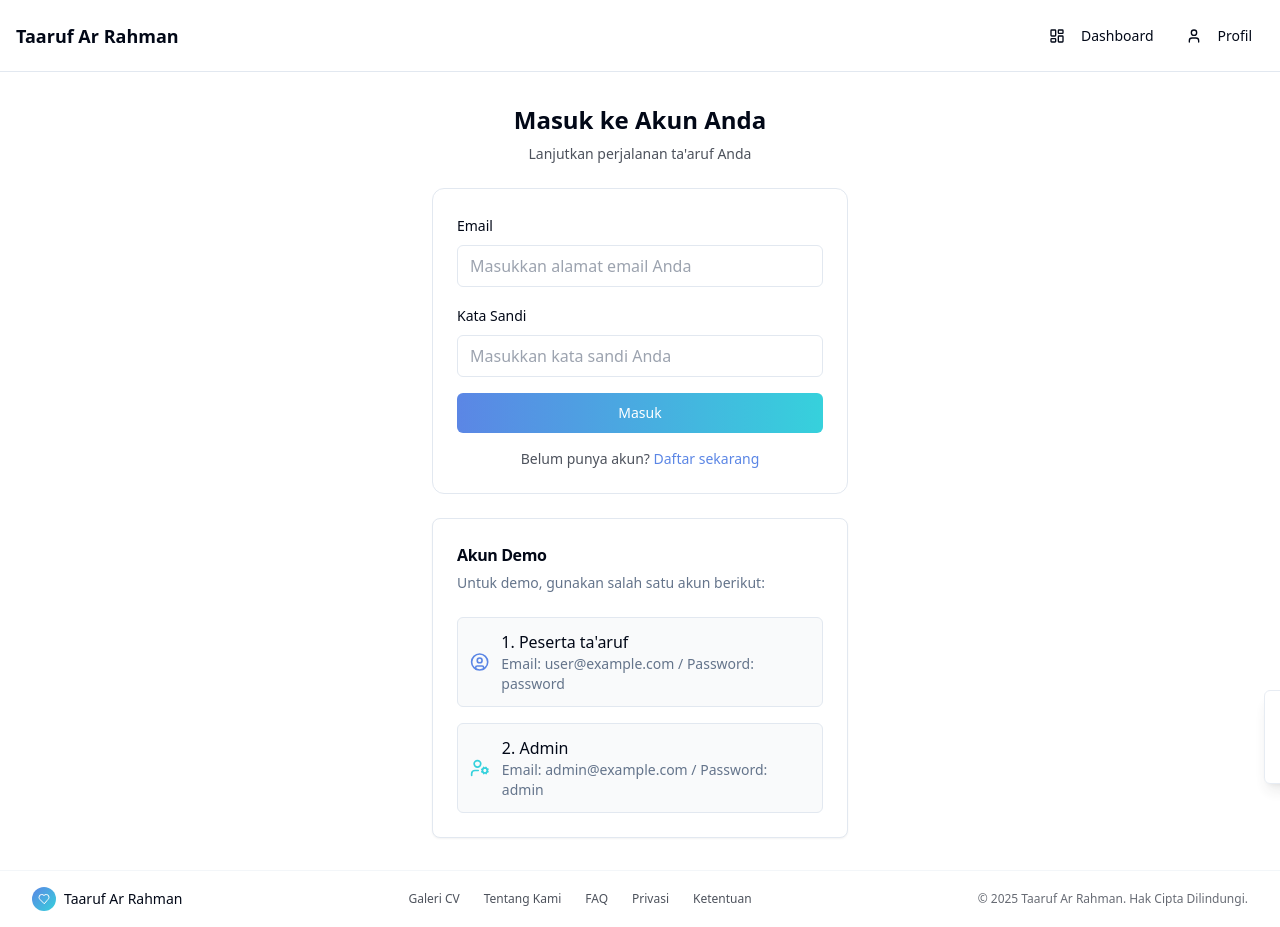
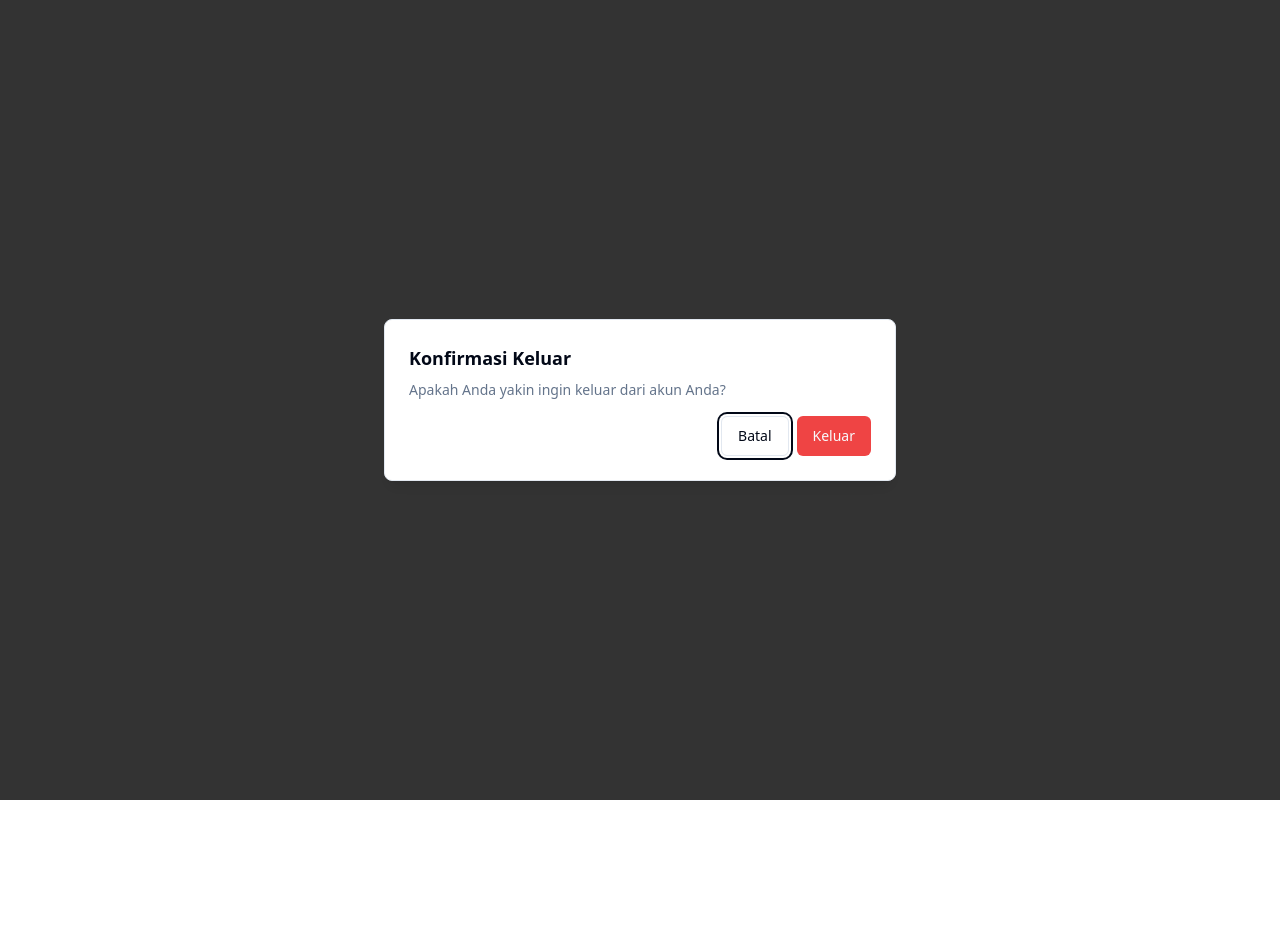
Before and after one commit to khazanacreative/taaruf-symphony, a React (Vite) app: page /logout in a window 1280 px wide. Before the commit this address led to /login. After the commit the page ends 800 px from the top, so only its background shows below. Built offline with nearby package versions, Linux system fonts and the light colour scheme.

Commit message:
Reverted to edit edt-d160a05c-8f6e-41c8-9bb8-e76e280c623a: "Refactor AdminLogs into smaller files
Refactor the AdminLogs component into smaller, more manageable files for better code organization and maintainability."

```diff
--- a/src/pages/Logout.tsx
+++ b/src/pages/Logout.tsx
@@ -1,12 +1,25 @@
 
-import { useEffect } from 'react';
-import { Navigate } from 'react-router-dom';
+import { useEffect, useState } from 'react';
+import { Navigate, useNavigate } from 'react-router-dom';
 import { useToast } from '@/hooks/use-toast';
+import {
+  AlertDialog,
+  AlertDialogAction,
+  AlertDialogCancel,
+  AlertDialogContent,
+  AlertDialogDescription,
+  AlertDialogFooter,
+  AlertDialogHeader,
+  AlertDialogTitle,
+} from "@/components/ui/alert-dialog";
 
 const Logout = () => {
   const { toast } = useToast();
+  const navigate = useNavigate();
+  const [showConfirmation, setShowConfirmation] = useState(true);
+  const [isLoggedOut, setIsLoggedOut] = useState(false);
 
-  useEffect(() => {
+  const handleConfirmLogout = () => {
     // Clear auth data from localStorage
     localStorage.removeItem('taaruf_auth');
 
@@ -15,10 +28,38 @@ const Logout = () => {
       title: 'Berhasil keluar',
       description: 'Anda telah keluar dari akun Anda.',
     });
-  }, [toast]);
 
-  // Redirect to login page immediately
-  return <Navigate to="/login" replace />;
+    setIsLoggedOut(true);
+  };
+
+  const handleCancelLogout = () => {
+    // Navigate back to the previous page
+    navigate(-1);
+  };
+
+  // Redirect to login page after logout is confirmed
+  if (isLoggedOut) {
+    return <Navigate to="/login" replace />;
+  }
+
+  return (
+    <AlertDialog open={showConfirmation} onOpenChange={setShowConfirmation}>
+      <AlertDialogContent>
+        <AlertDialogHeader>
+          <AlertDialogTitle>Konfirmasi Keluar</AlertDialogTitle>
+          <AlertDialogDescription>
+            Apakah Anda yakin ingin keluar dari akun Anda?
+          </AlertDialogDescription>
+        </AlertDialogHeader>
+        <AlertDialogFooter>
+          <AlertDialogCancel onClick={handleCancelLogout}>Batal</AlertDialogCancel>
+          <AlertDialogAction onClick={handleConfirmLogout} className="bg-red-500 hover:bg-red-600">
+            Keluar
+          </AlertDialogAction>
+        </AlertDialogFooter>
+      </AlertDialogContent>
+    </AlertDialog>
+  );
 };
 
 export default Logout;
```
